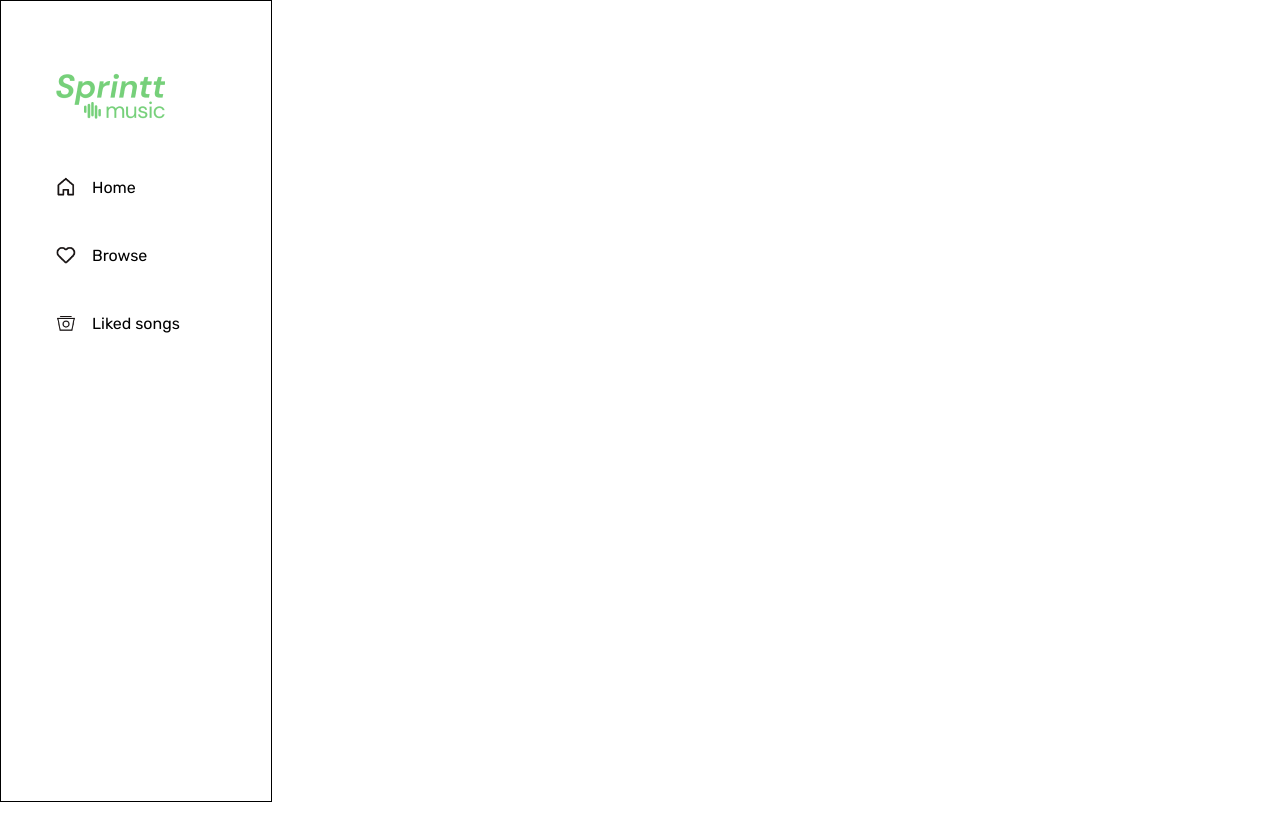
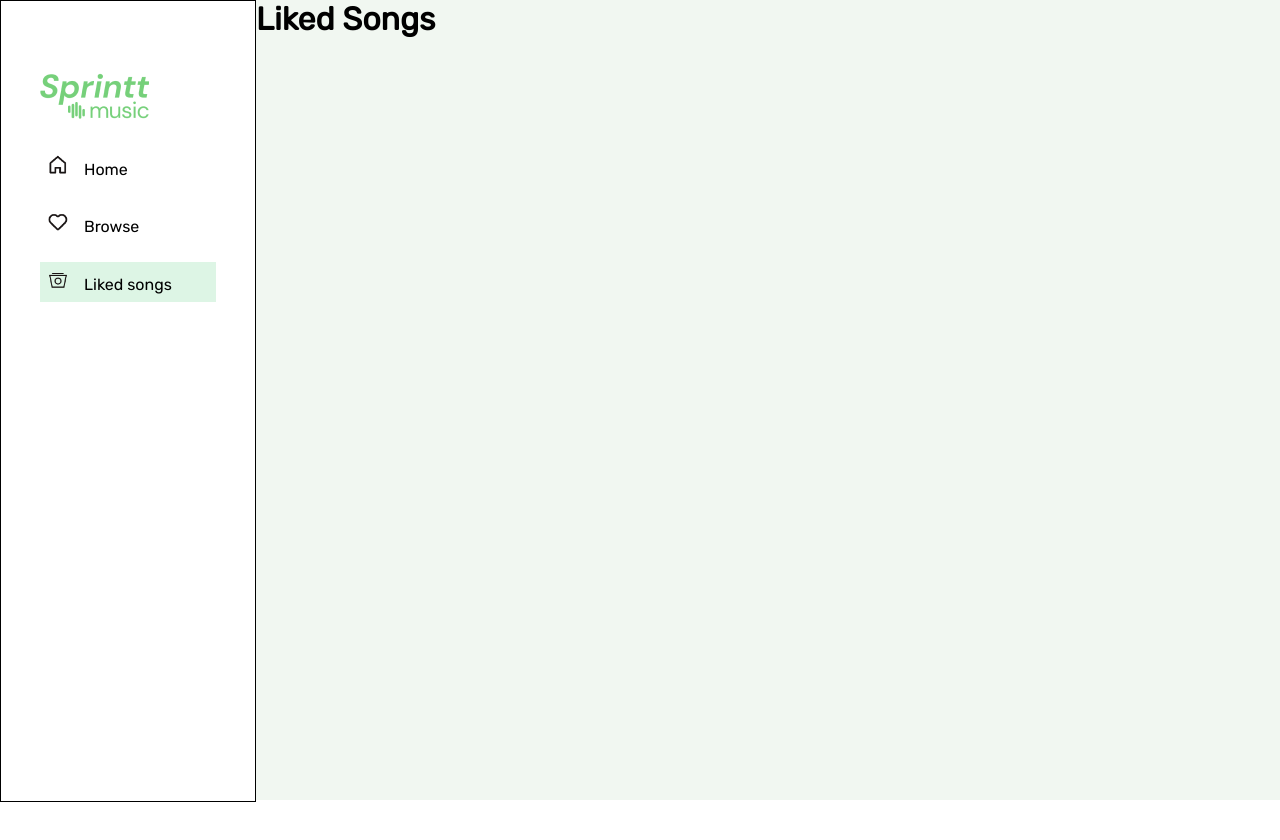
Before and after one commit to RubesWorld/sprintt-music, a React (Create React App) app: page /liked-songs in a window 1280 px wide. Shown: the top 840 px of the page. After the commit the page ends 800 px from the top, so only its background shows below. Built offline with nearby package versions, Linux system fonts and the light colour scheme.

Commit message:
Completed the sidebar

```diff
--- a/src/App.js
+++ b/src/App.js
@@ -10,16 +10,20 @@ import LikedSongsPage from "./Pages/LikedSongsPage";
 
 function App() {
   return (
-    <>
+    <div className="App">
       <Router>
-        <NavBar />
-        <Switch>
-          {/* <Route path="/" component={HomePage} />
-          <Route path="/browse" component={BrowsePage} />
-          <Route path="/liked-songs" component={LikedSongsPage} /> */}
-        </Switch>
+        <div className="sidebar">
+          <NavBar />
+        </div>
+        <div className="main-content">
+          <Switch>
+            <Route exact path="/" component={HomePage} />
+            <Route path="/browse" component={BrowsePage} />
+            <Route path="/liked-songs" component={LikedSongsPage} />
+          </Switch>
+        </div>
       </Router>
-    </>
+    </div>
   );
 }
 
--- a/src/App.scss
+++ b/src/App.scss
@@ -1,4 +1,5 @@
 @import "./styles/navbar.scss";
+@import "./styles/layout.scss";
 
 * {
   padding: 0;
--- a/src/Components/NavBar.js
+++ b/src/Components/NavBar.js
@@ -6,9 +6,7 @@ import Logo from "../assets/logo.png";
 function NavBar() {
   const [sidebar, setSidebar] = useState(false);
 
-  const menuItemToggle = () => {
-
-  }
+  const menuItemToggle = () => {};
 
   return (
     <div className="NavBar">
@@ -17,8 +15,13 @@ function NavBar() {
         <ul className="nav-menu-items">
           {NavBarData.map((item, index) => {
             return (
-              <NavLink to={item.path}>
-                <li key={index} className={item.className}>
+              <NavLink
+                to={item.path}
+                exact
+                activeClassName="active"
+                className={item.className}
+              >
+                <li key={index}>
                   <img className="nav-icon" src={item.icon} alt="" />
                   <span className="text">{item.title}</span>
                 </li>
--- a/src/Pages/BrowsePage.js
+++ b/src/Pages/BrowsePage.js
@@ -1,11 +1,11 @@
-import React from 'react'
+import React from "react";
 
 function BrowsePage() {
-    return (
-        <div>
-
-        </div>
-    )
+  return (
+    <div className="pages">
+      <h1>Browse</h1>
+    </div>
+  );
 }
 
-export default BrowsePage
+export default BrowsePage;
--- a/src/Pages/HomePage.js
+++ b/src/Pages/HomePage.js
@@ -1,7 +1,11 @@
 import React from "react";
 
 function HomePage() {
-  return <div></div>;
+  return (
+    <div className="pages">
+      <h1>Home</h1>
+    </div>
+  );
 }
 
 export default HomePage;
--- a/src/Pages/LikedSongsPage.js
+++ b/src/Pages/LikedSongsPage.js
@@ -1,7 +1,11 @@
 import React from "react";
 
 function LikedSongsPage() {
-  return <div></div>;
+  return (
+    <div className="pages">
+      <h1>Liked Songs</h1>
+    </div>
+  );
 }
 
 export default LikedSongsPage;
--- /dev/null
+++ b/src/styles/layout.scss
@@ -0,0 +1,15 @@
+.App {
+  .sidebar {
+    width: 20%;
+    height: 100vh;
+    position: fixed;
+    z-index: 11;
+  }
+  .main-content {
+    width: 80%;
+    margin-left: 20%;
+    min-height: 100vh;
+    position: relative;
+    background-color: rgba(241, 247, 241, 1);
+  }
+}
--- a/src/styles/navbar.scss
+++ b/src/styles/navbar.scss
@@ -1,6 +1,5 @@
 .NavBar {
   height: 100vh;
-  width: 270px;
   background-color: white;
   display: flex;
   align-items: center;
@@ -14,6 +13,9 @@
     width: 20px;
     height: 20px;
   }
+  ul {
+    list-style-type: none;
+  }
   a {
     text-decoration: none;
     color: black;
@@ -22,8 +24,8 @@
     margin-left: 1rem;
     width: 100%;
   }
-  li {
-    margin-top: 3rem;
+  .active {
+    background-color: rgba(29, 185, 84, 0.15);
   }
 }
 
@@ -31,5 +33,7 @@
   display: flex;
   align-items: center;
   width: 10rem;
-  margin-top: 10rem;
+  margin-top: 1.1rem;
+  padding: 8px;
+  border-radius: 10p;
 }
```
Also changed, not shown: src/App.css (deleted, +0 -38 lines).
